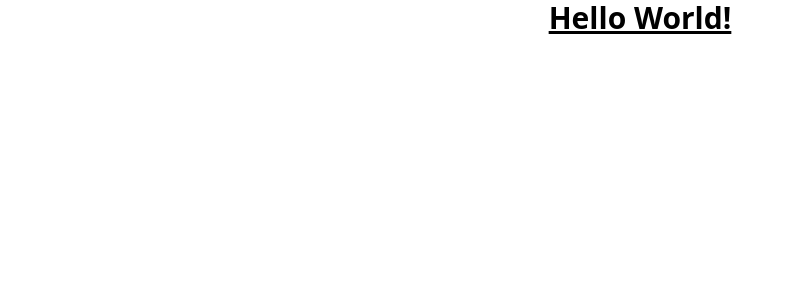
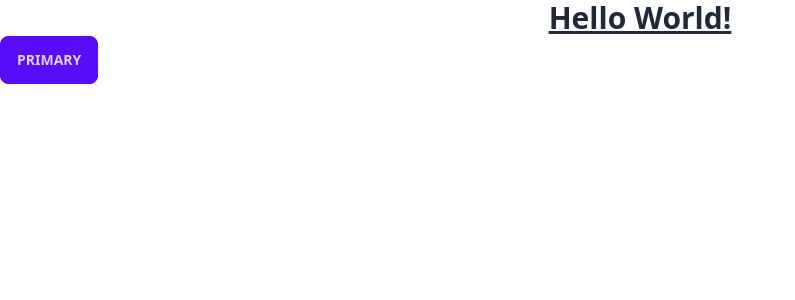
Before and after one commit to madan-dinata/spotify-clone, a React (Vite) app: page / in a window 1280 px wide. Shown: the top 300 px of the page, without its empty margins (0-795 px from the left). Built offline with nearby package versions, Linux system fonts and the light colour scheme.

Commit message:
added daisyui

```diff
--- a/package.json
+++ b/package.json
@@ -18,6 +18,7 @@
     "@types/react-dom": "^18.2.7",
     "@vitejs/plugin-react": "^4.0.3",
     "autoprefixer": "^10.4.14",
+    "daisyui": "^3.5.0",
     "eslint": "^8.45.0",
     "eslint-plugin-react": "^7.32.2",
     "eslint-plugin-react-hooks": "^4.6.0",
--- a/src/App.jsx
+++ b/src/App.jsx
@@ -1,5 +1,11 @@
+import { Fragment } from "react"
 import "./App.css"
 
 export default function App() {
-  return <h1 className="text-center text-3xl font-bold underline">Hello World!</h1>
+  return (
+    <Fragment>
+      <h1 className="text-center text-3xl font-bold underline">Hello World!</h1>
+      <button className="btn btn-primary">Primary</button>
+    </Fragment>
+  )
 }
--- a/tailwind.config.js
+++ b/tailwind.config.js
@@ -4,5 +4,16 @@ export default {
   theme: {
     extend: {},
   },
-  plugins: [],
+  // eslint-disable-next-line no-undef
+  plugins: [require("daisyui")],
+  daisyui: {
+    themes: true, // true: all themes | false: only light + dark | array: specific themes like this ["light", "dark", "cupcake"]
+    darkTheme: "business", // name of one of the included themes for dark mode
+    base: true, // applies background color and foreground color for root element by default
+    styled: true, // include daisyUI colors and design decisions for all components
+    utils: true, // adds responsive and modifier utility classes
+    rtl: false, // rotate style direction from left-to-right to right-to-left. You also need to add dir="rtl" to your html tag and install `tailwindcss-flip` plugin for Tailwind CSS.
+    prefix: "", // prefix for daisyUI classnames (components, modifiers and responsive class names. Not colors)
+    logs: true, // Shows info about daisyUI version and used config in the console when building your CSS
+  },
 }
```
Also changed, not shown: 1 other file (tests, documents, lock files or other folders).
